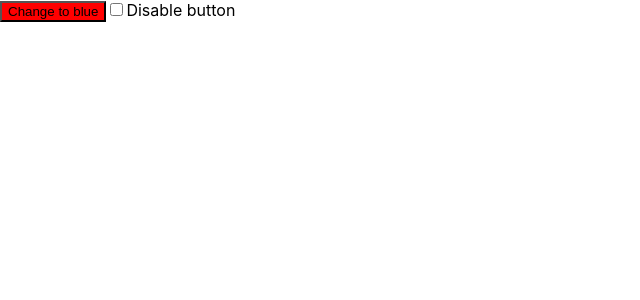
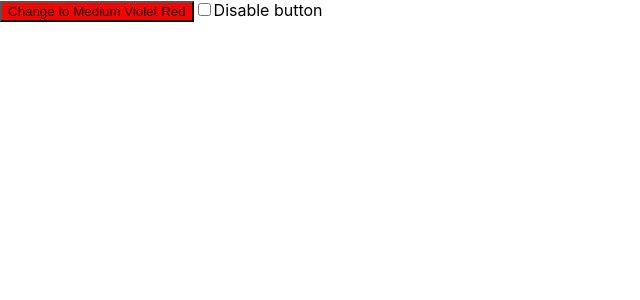
Before and after one commit to mthrodrigues301/react-testing-jest-rtl, a React (Create React App) app in the folder color-button/: page / in a window 1280 px wide. Shown: the top 300 px of the page, without its empty margins (0-640 px from the left). Built offline with nearby package versions, Linux system fonts and the light colour scheme.

Commit message:
Change tests do add new colors

```diff
--- a/color-button/src/App.js
+++ b/color-button/src/App.js
@@ -8,7 +8,8 @@ export const replaceCamelWithSpaces = (colorName) => {
 function App() {
   const [buttonColor, setButtonColor] = useState("red");
   const [disabled, setDisabled] = useState(false);
-  const newButtonColor = buttonColor === "red" ? "blue" : "red";
+  const newButtonColor =
+    buttonColor === "MediumVioletRed" ? "MidnightBlue" : "MediumVioletRed";
 
   return (
     <div>
@@ -17,7 +18,7 @@ function App() {
         onClick={() => setButtonColor(newButtonColor)}
         disabled={disabled}
       >
-        Change to {newButtonColor}
+        Change to {replaceCamelWithSpaces(newButtonColor)}
       </button>
 
       <input
```
Also changed, not shown: 1 other file (tests, documents, lock files or other folders).
